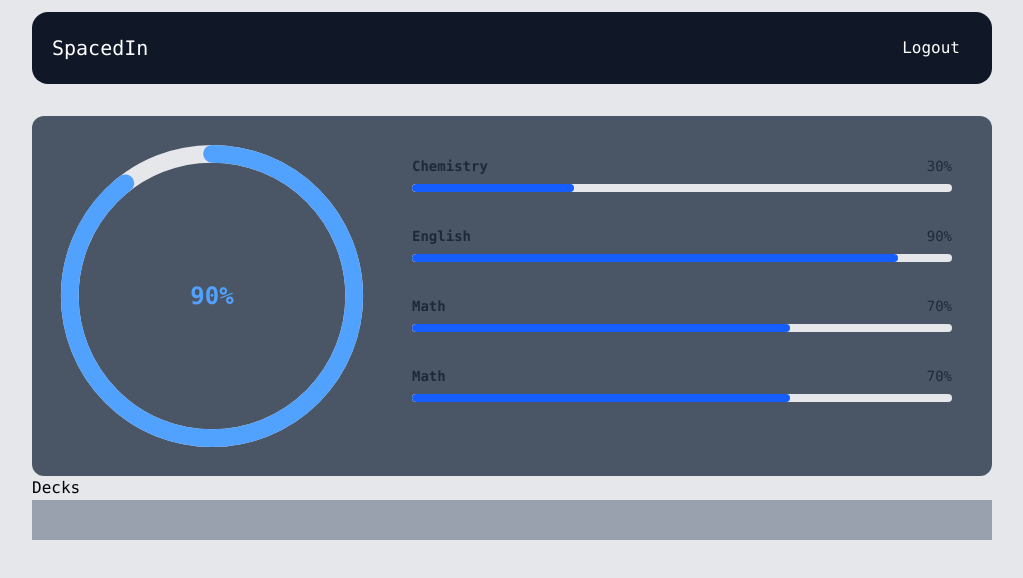
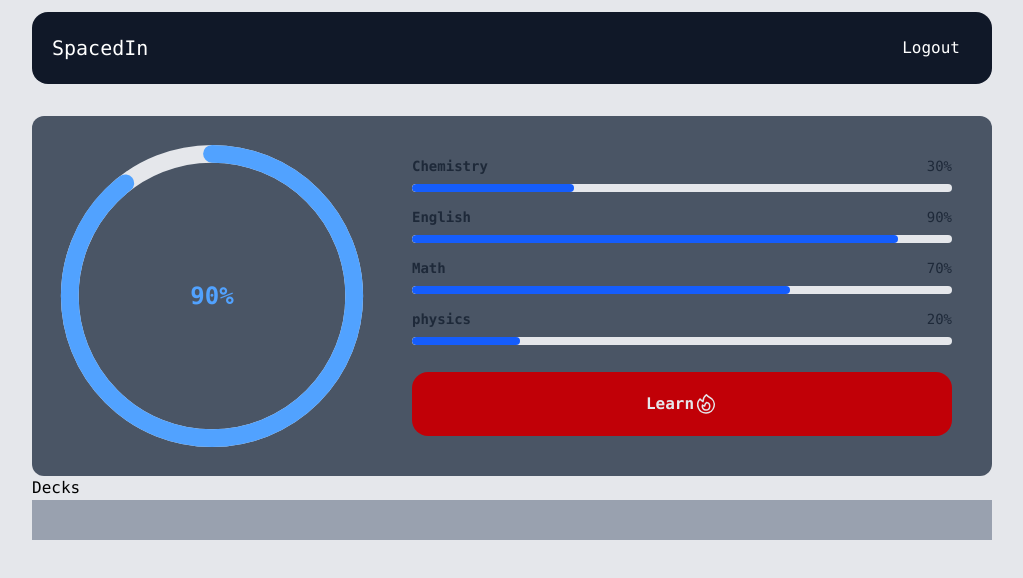
Before and after one commit to JoelJebitto/SpacedIn, a React (Vite) app in the folder SpacedIn/: page /dashboard in a window 1280 px wide. Shown: the top 578 px of the page, without its empty margins (128-1151 px from the left). Built offline with nearby package versions, Linux system fonts and the light colour scheme; sample sign-in values are in the browser's storage.

Commit message:
added learn button

```diff
--- a/SpacedIn/src/components/FullOverview.jsx
+++ b/SpacedIn/src/components/FullOverview.jsx
@@ -6,10 +6,34 @@ const FullOverview = () => {
     <div className="bg-gray-600 p-5 flex flex-col md:flex-row rounded-xl">
       <CircleProgressBar val={90} className="size-72 md:size-80 mx-auto" />
       <div className="p-5 h-full flex flex-col flex-1 mt-5 md:mt-0 md:ml-5">
-        <ProgressBar title="Chemistry" val={30} />
-        <ProgressBar title="English" val={90} />
-        <ProgressBar title="Math" val={70} />
-        <ProgressBar title="Math" val={70} />
+        <div className="flex flex-col flex-1">
+          <ProgressBar title="Chemistry" val={30} />
+          <ProgressBar title="English" val={90} />
+          <ProgressBar title="Math" val={70} />
+          <ProgressBar title="physics" val={20} />
+        </div>
+        <button className="bg-red-700 p-5 mt-3 flex justify-center rounded-2xl text-gray-200 font-bold active:bg-red-500 hover:bg-red-600">
+          Learn
+          <svg
+            xmlns="http://www.w3.org/2000/svg"
+            fill="none"
+            viewBox="0 0 24 24"
+            strokeWidth={1.5}
+            stroke="currentColor"
+            className="size-6"
+          >
+            <path
+              strokeLinecap="round"
+              strokeLinejoin="round"
+              d="M15.362 5.214A8.252 8.252 0 0 1 12 21 8.25 8.25 0 0 1 6.038 7.047 8.287 8.287 0 0 0 9 9.601a8.983 8.983 0 0 1 3.361-6.867 8.21 8.21 0 0 0 3 2.48Z"
+            />
+            <path
+              strokeLinecap="round"
+              strokeLinejoin="round"
+              d="M12 18a3.75 3.75 0 0 0 .495-7.468 5.99 5.99 0 0 0-1.925 3.547 5.975 5.975 0 0 1-2.133-1.001A3.75 3.75 0 0 0 12 18Z"
+            />
+          </svg>
+        </button>
       </div>
     </div>
   );
```
